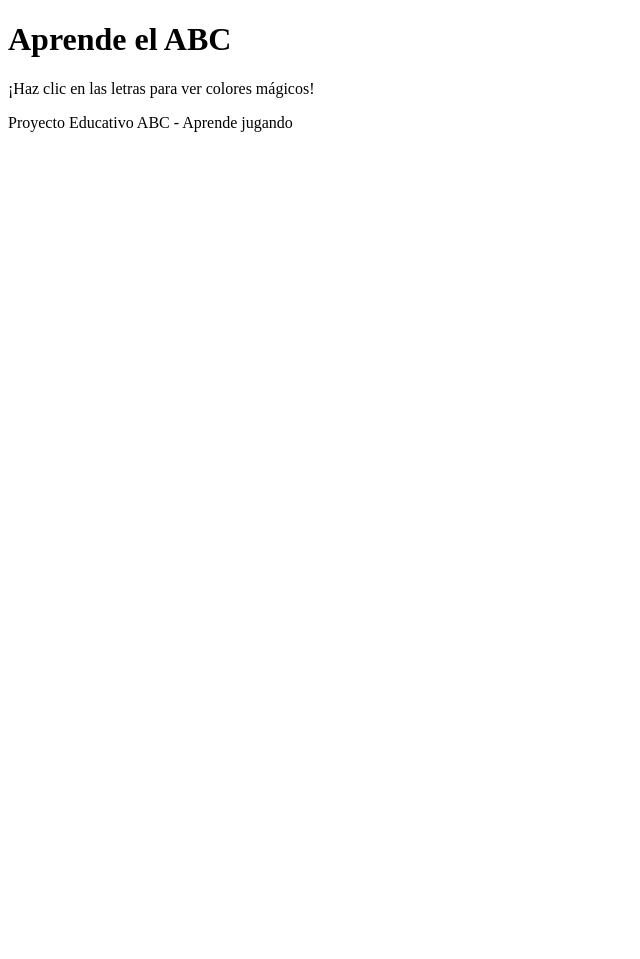
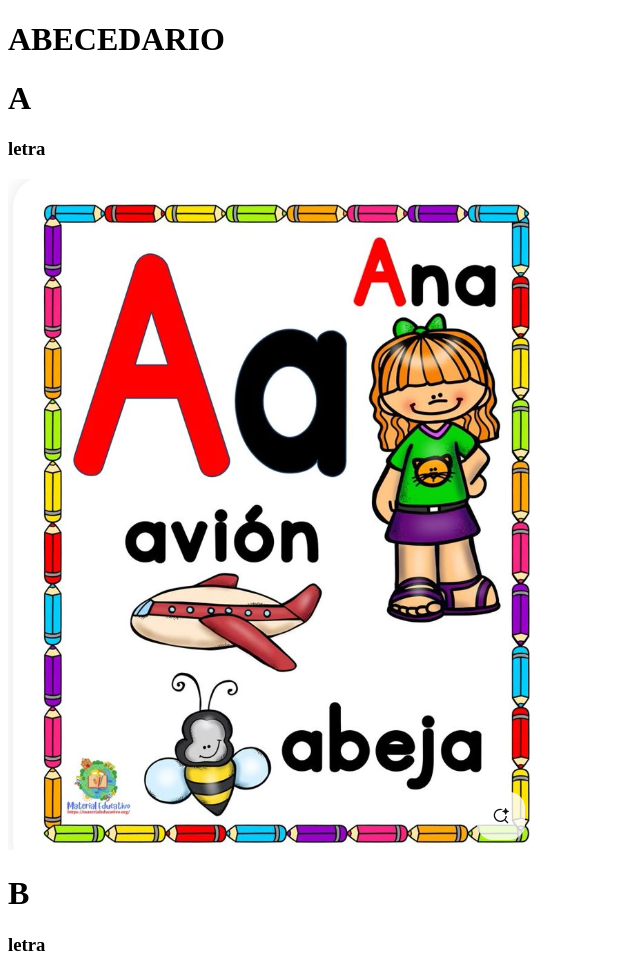
Before and after one commit to JohnRestrepo-coder/laboratorioABC, a plain HTML site: page index.html in a window 1280 px wide. Shown: the top 959 px of the page, without its empty margins (0-640 px from the left). Before the commit the page ends 800 px from the top, so only its background shows below. Drawn offline with Linux system fonts and the light colour scheme.

Commit message:
Cambios html

```diff
--- a/index.html
+++ b/index.html
@@ -1,25 +1,35 @@
 <!DOCTYPE html>
-<html lang="es">
+<html lang="en">
 <head>
     <meta charset="UTF-8">
     <meta name="viewport" content="width=device-width, initial-scale=1.0">
-    <title>Aprende el ABC</title>
-    <link rel="stylesheet" href="./style.css">
+    <title>Document</title>
 </head>
 <body>
-    <header>
-        <h1>Aprende el ABC</h1>
-        <p>¡Haz clic en las letras para ver colores mágicos!</p>
-    </header>
+    <h1> ABECEDARIO </h1>
+    <div class="row">
+        <div class="col-4">
+        <h1 class="display-1">A</h1>
+        <h3>letra</h3>
+        </div>
+        <div class="col-8">
+        <img src="ABC/A.png"
+        class="img-thumbnail">
+        </div>
+    </div>
 
-    <main>
-        <div id="alphabet-container" class="alphabet-container"></div>
-    </main>
+    <div class="row">
+        <div class="col-4">
+        <h1 class="display-1">B</h1>
+        <h3>letra</h3>
+        </div>
+        <div class="col-8">
+        <img src="ABC/B.png"
+        class="img-thumbnail">
+        </div>
+    </div>
+        <hr>
+        <hr>
+</body>
 
-    <footer>
-        <p>Proyecto Educativo ABC - Aprende jugando</p>
-    </footer>
-
-    <script src="script.js"></script>
-</body>
 </html>
```
